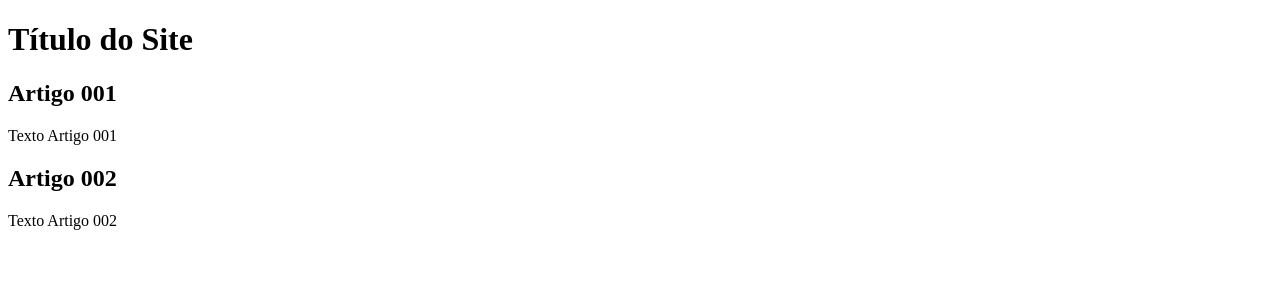
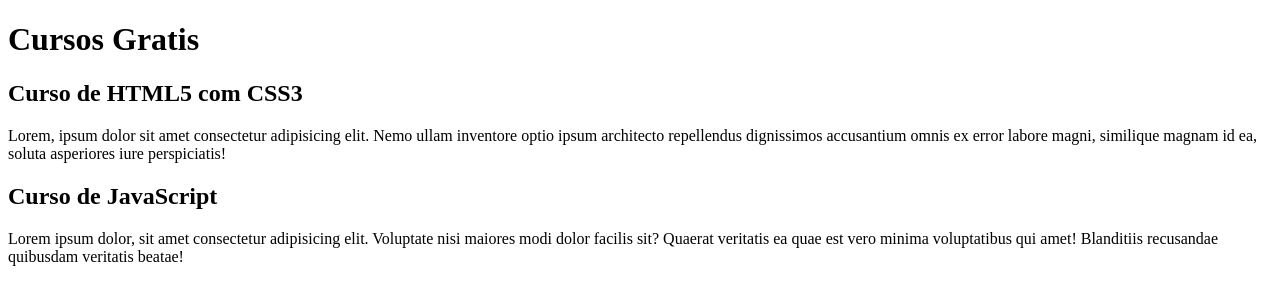
Before and after one commit to BrunoJustiniano/proejto-site, a plain HTML site: page index.html in a window 1280 px wide. Drawn offline with Linux system fonts and the light colour scheme.

Commit message:
comecei a escrever o conteúdo

```diff
--- a/index.html
+++ b/index.html
@@ -9,15 +9,15 @@
 <body>
     <main>
         <header>
-            <h1>Título do Site</h1>
+            <h1>Cursos Gratis</h1>
         </header>
         <article>
-            <h2>Artigo 001</h2>
-            <p>Texto Artigo 001</p>
+            <h2>Curso de HTML5 com CSS3</h2>
+            <p>Lorem, ipsum dolor sit amet consectetur adipisicing elit. Nemo ullam inventore optio ipsum architecto repellendus dignissimos accusantium omnis ex error labore magni, similique magnam id ea, soluta asperiores iure perspiciatis!</p>
         </article>
         <article>
-            <h2>Artigo 002</h2>
-            <p>Texto Artigo 002</p>
+            <h2>Curso de JavaScript</h2>
+            <p>Lorem ipsum dolor, sit amet consectetur adipisicing elit. Voluptate nisi maiores modi dolor facilis sit? Quaerat veritatis ea quae est vero minima voluptatibus qui amet! Blanditiis recusandae quibusdam veritatis beatae!</p>
         </article>
     </main>
 </body>
```
